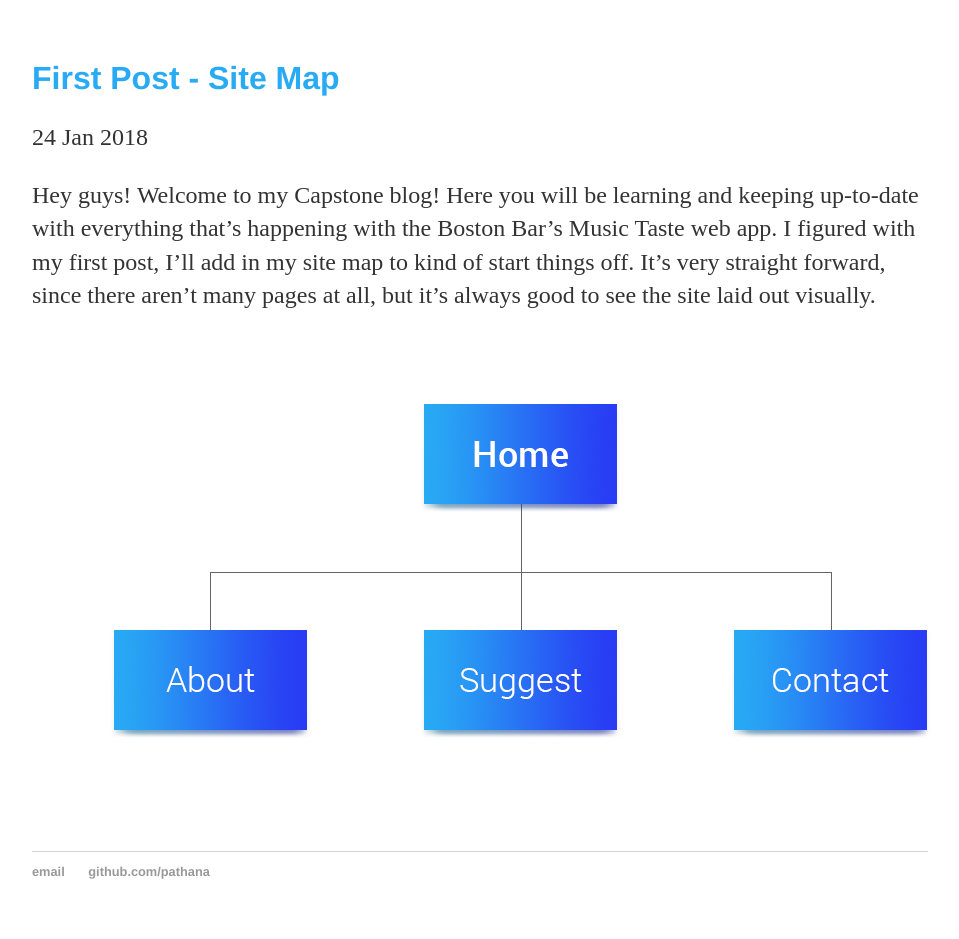
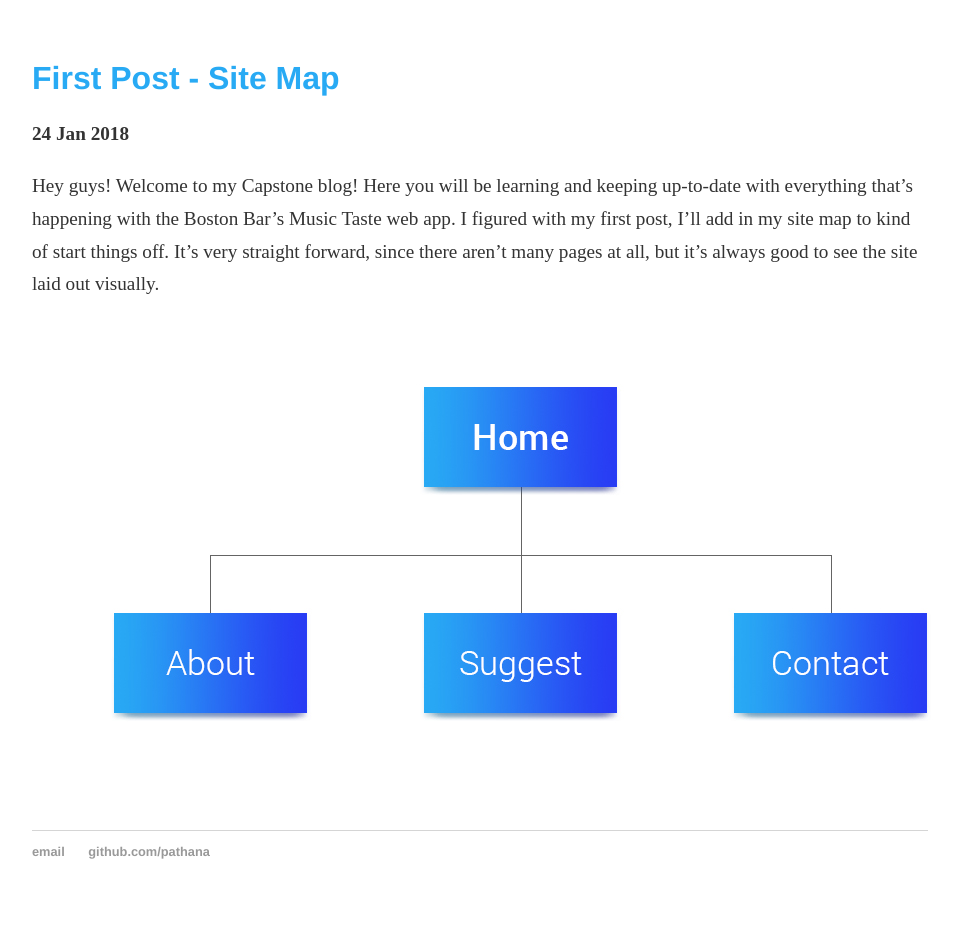
Before and after one commit to pathana/pathana.github.io, a Jekyll site: the page built from _posts/2018-01-24-site-map.md, in a window 1280 px wide. Shown: the whole page, without its empty margins (160-1119 px from the left). Built offline with Jekyll 4.4.1, drawn with Linux system fonts in a browser that asks for light colours.

Commit message:
Updated p, added meta

```diff
--- a/css/main.css
+++ b/css/main.css
@@ -31,9 +31,13 @@ h1 {
 }
 
 p {
-    font-size: 1.5em;
-    line-height: 1.4em;
+    font-size: 1.2em;
+    line-height: 1.7em;
     color: #333;
+}
+
+.meta {
+    font-weight: bold;
 }
 
 footer {
```
